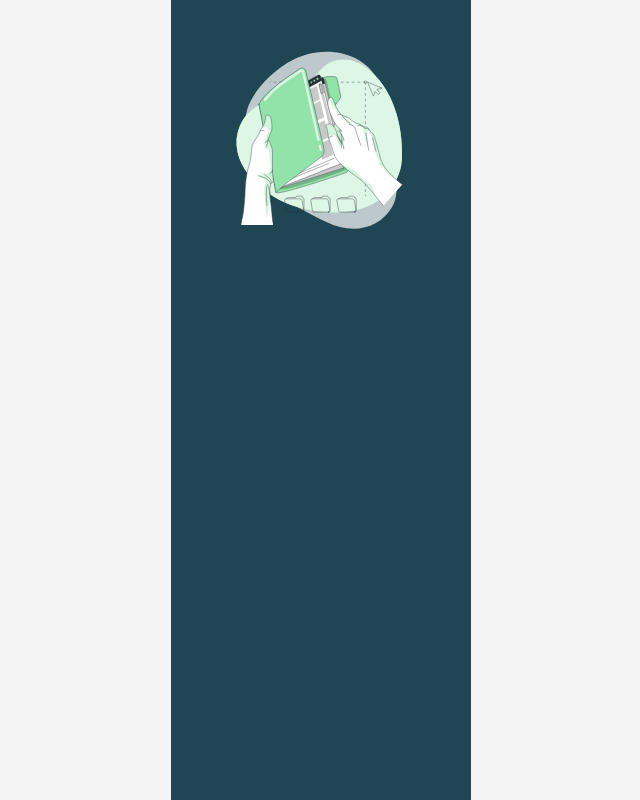
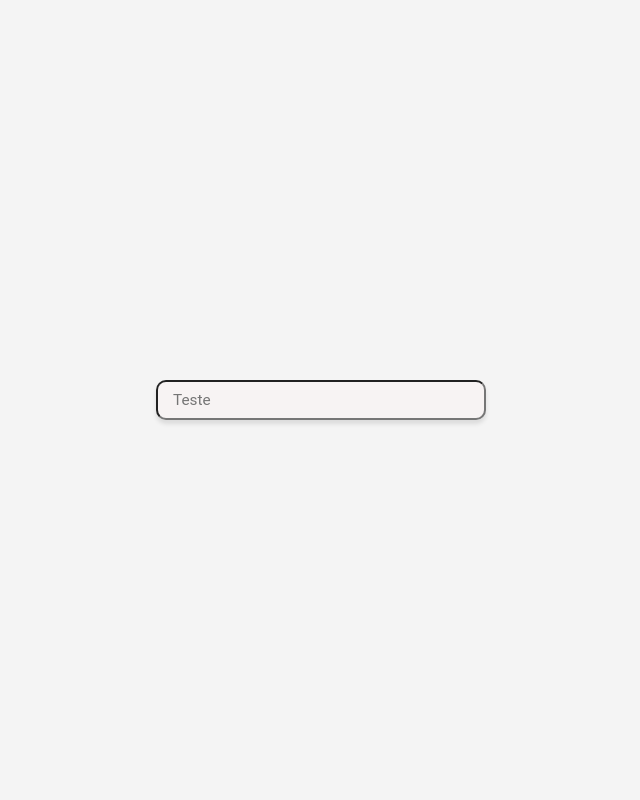
Before and after one commit to lamasog/ccp-system-front, a React (Create React App) app in the folder front_ccp/: page / in a window 1280 px wide. Shown: the whole page, without its empty margins (319-959 px from the left). Built offline with nearby package versions, Linux system fonts and the light colour scheme.

Commit message:
feat: add Input Component

```diff
--- a/front_ccp/src/App.js
+++ b/front_ccp/src/App.js
@@ -1,12 +1,13 @@
 import React from 'react';
 //import {ViewButton} from './components/ViewButton/index';<ViewButton >Funciona</ViewButton>
-import SideBar from './components/SideBar'
+//import SideBar from './components/SideBar'
+import {Input} from './components/Input/index'
 import GlobalStyles from './style/GlobalStyle';
 
 function App() {
   return (
     <div>
-      <SideBar></SideBar>
+      <Input placeholder="Teste"></Input>
       <GlobalStyles></GlobalStyles>
     </div>
   );
--- a/front_ccp/src/components/Input/index.js
+++ b/front_ccp/src/components/Input/index.js
@@ -0,0 +1,12 @@
+import styled from 'styled-components';
+
+export const Input = styled.input`
+    width: 330px;
+    height: 40px;
+    background: #F7F3F3;
+    box-shadow: 0px 4px 4px rgba(0, 0, 0, 0.1);
+    border-radius: 10px;
+    margin: 30px;
+    text-indent: 15px;
+    outline: 0;
+`;
```
